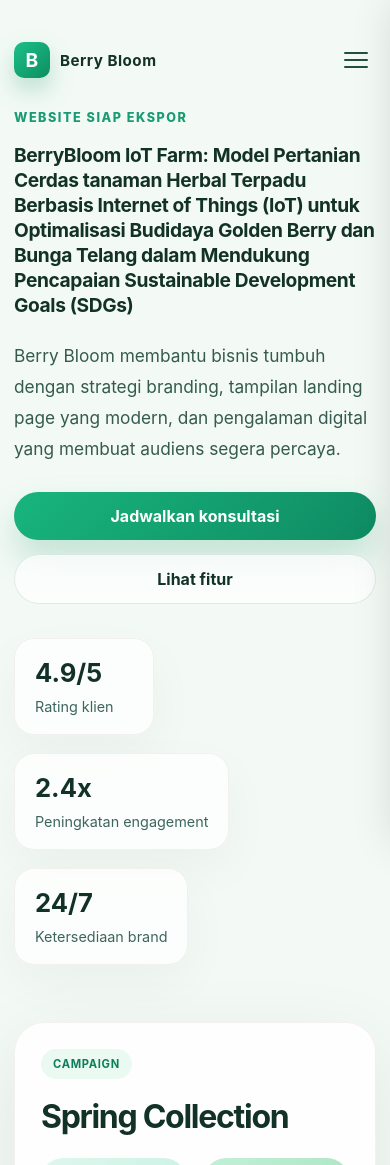
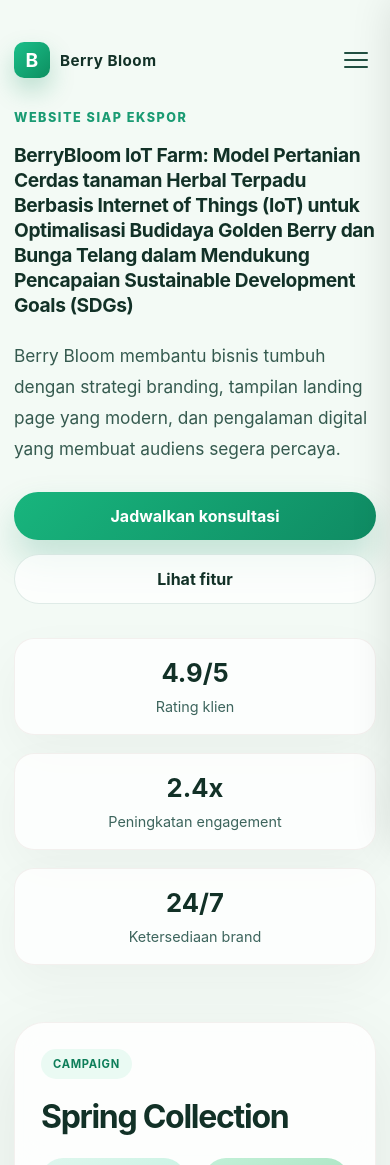
Before and after one commit to Zein-s/BerryBloomIOTFarm, a Nuxt app: page / in a window 390 px wide. Shown: the top 1165 px of the page. Built offline with nearby package versions, Linux system fonts and the light colour scheme.

Commit message:
change stat card when in mobile device

```diff
--- a/app/pages/index.vue
+++ b/app/pages/index.vue
@@ -797,6 +797,16 @@ img {
     text-align: center;
   }
 
+  .stats {
+    justify-content: center;
+    align-items: center;
+  }
+
+  .stat-card {
+    width: 100%;
+    text-align: center;
+  }
+
   .about-panel {
     text-align: justify;
   }
```
